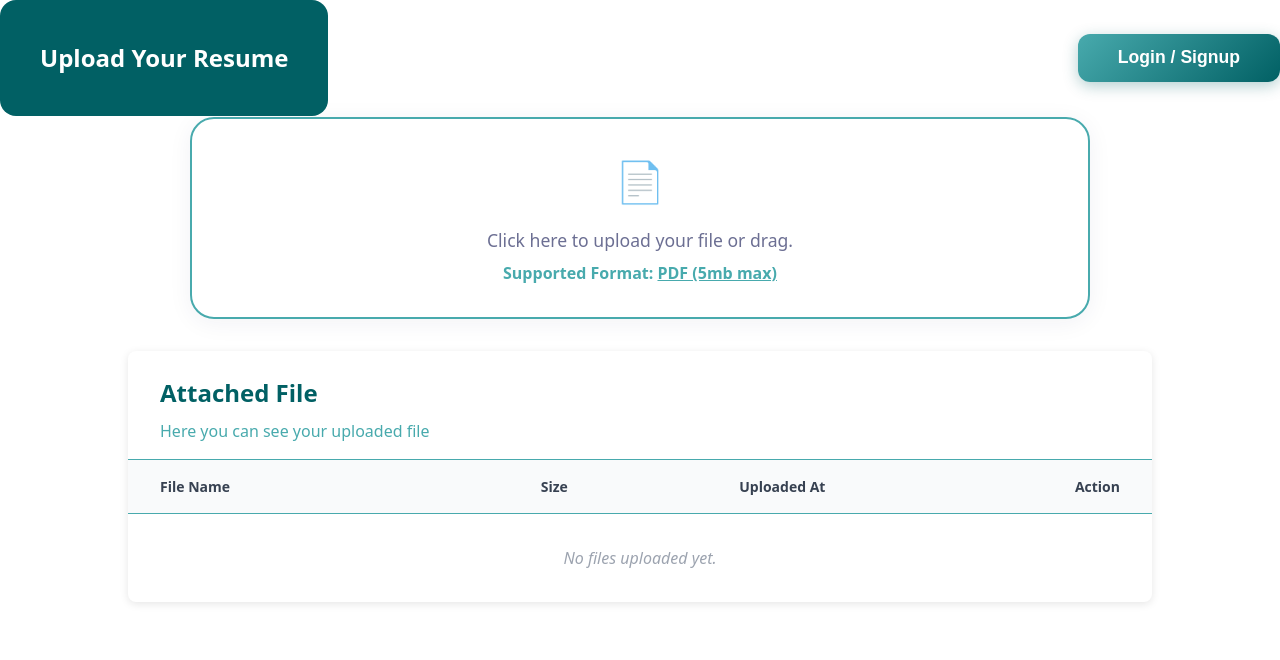
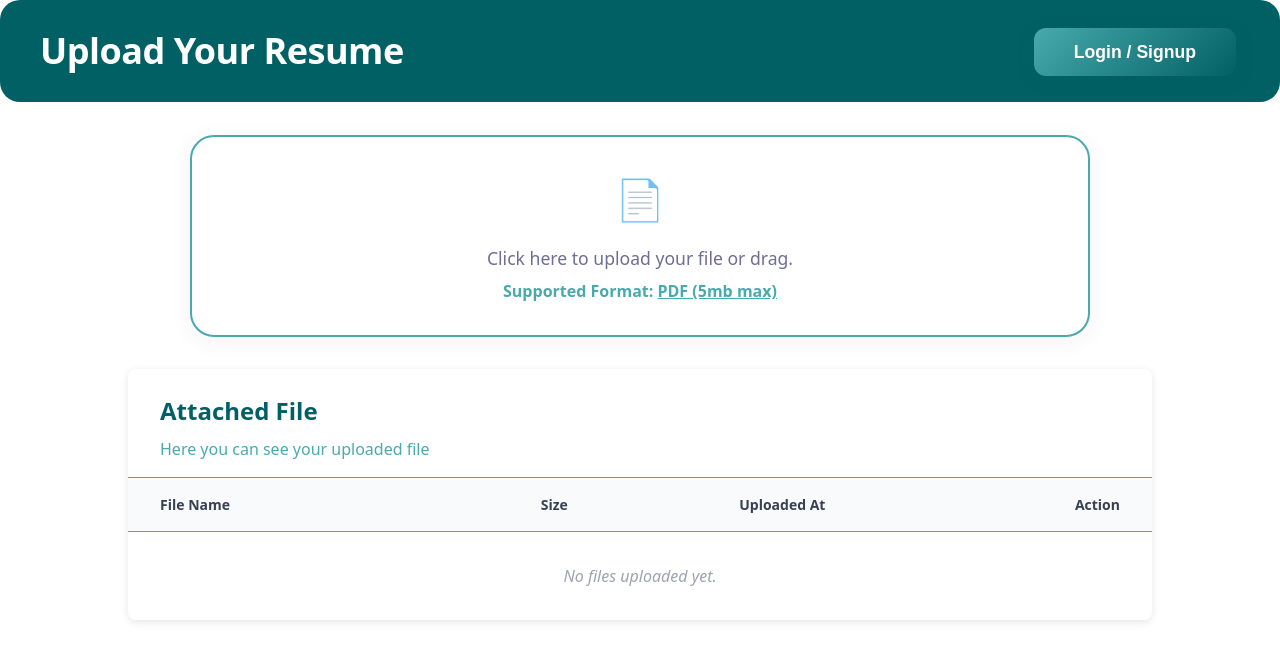
Before and after one commit to harrishussain24/AI-Powered-Resume-Analyzer, a Vue app in the folder frontend/: page / in a window 1280 px wide. Shown: the top 660 px of the page. Built offline with nearby package versions, Linux system fonts and the light colour scheme.

Commit message:
headeer aligned

```diff
--- a/frontend/src/views/uploadresume.vue
+++ b/frontend/src/views/uploadresume.vue
@@ -139,25 +139,20 @@ const deleteFile = (index) => {
 <template>
   <!-- Main Content -->
   <div class="max-w-5xl mx-auto mt-24 p-6 bg-white rounded-lg shadow relative">
-    <!-- Heading and Auth Section in Flex Row -->
-    <div class="header-auth-row">
-      <div class="heading-section mb-0">
-        <h2 class="text-3xl font-bold text-gray-800 mb-0 ml-0">Upload Your Resume</h2>
-      </div>
-      <!-- Auth Section -->
-      <div class="auth-container-static">
-        <!-- Show user info when logged in -->
+    <!-- Header Bar: Heading and Auth Button -->
+    <div class="header-bar">
+      <h2 class="header-title">Upload Your Resume</h2>
+      <div class="auth-container-bar">
         <div v-if="user" class="user-info">
           <span class="user-name">Welcome, {{ user.name || user.email }}</span>
           <button @click="logout" class="logout-button">
             Logout
           </button>
         </div>
-        <!-- Show login button when not logged in -->
-        <div v-else class="login-button-container-static">
+        <div v-else class="login-button-container-bar">
           <button
             @click="router.push('/login')"
-            class="login-button-main-static"
+            class="login-button-main-bar"
           >
             Login / Signup
           </button>
@@ -302,37 +297,37 @@ const deleteFile = (index) => {
 </template>
 
 <style scoped>
-.header-auth-row {
+.header-bar {
   display: flex;
-  align-items: center;
+  align-items: flex-start;
   justify-content: space-between;
-  margin-bottom: 0;
-  padding-bottom: 0;
+  background: #016064;
+  border-radius: 1.25rem;
+  padding: 1.5rem 2.5rem 1.5rem 2.5rem;
+  margin-bottom: 2rem;
+  margin-top: 0;
 }
-.heading-section {
-  background-color: #016064;
+.header-title {
   color: white;
-  padding: 1.25rem 2.5rem;
-  border-radius: 1rem;
+  font-size: 2.25rem;
+  font-weight: 700;
   margin: 0;
-  width: auto;
+  padding: 0;
+  letter-spacing: -0.5px;
+}
+.auth-container-bar {
   display: flex;
-  align-items: center;
+  align-items: flex-start;
 }
-.auth-container-static {
+.login-button-container-bar {
   display: flex;
-  align-items: center;
-  margin-left: 2rem;
+  align-items: flex-start;
 }
-.login-button-container-static {
-  display: flex;
-  align-items: center;
-}
-.login-button-main-static {
+.login-button-main-bar {
   background: linear-gradient(135deg, #48AAAD 0%, #016064 100%);
   color: white;
   padding: 0.85rem 2.5rem;
-  min-width: 160px;
+  min-width: 170px;
   border: none;
   border-radius: 12px;
   font-size: 1.1rem;
@@ -342,13 +337,15 @@ const deleteFile = (index) => {
   box-shadow: 0 4px 15px rgba(1, 96, 100, 0.3);
   text-decoration: none;
   display: inline-block;
+  margin-top: 0.25rem;
+  margin-right: 0.25rem;
 }
-.login-button-main-static:hover {
+.login-button-main-bar:hover {
   transform: translateY(-2px);
   box-shadow: 0 6px 20px rgba(1, 96, 100, 0.4);
   background: linear-gradient(135deg, #3a8a8d 0%, #014d50 100%);
 }
-.login-button-main-static:active {
+.login-button-main-bar:active {
   transform: translateY(0);
   box-shadow: 0 2px 10px rgba(1, 96, 100, 0.3);
 }
@@ -361,6 +358,8 @@ const deleteFile = (index) => {
   border-radius: 12px;
   box-shadow: 0 4px 15px rgba(0, 0, 0, 0.1);
   border: 2px solid #48AAAD;
+  margin-top: 0.25rem;
+  margin-right: 0.25rem;
 }
 .user-name {
   color: #016064;
```
